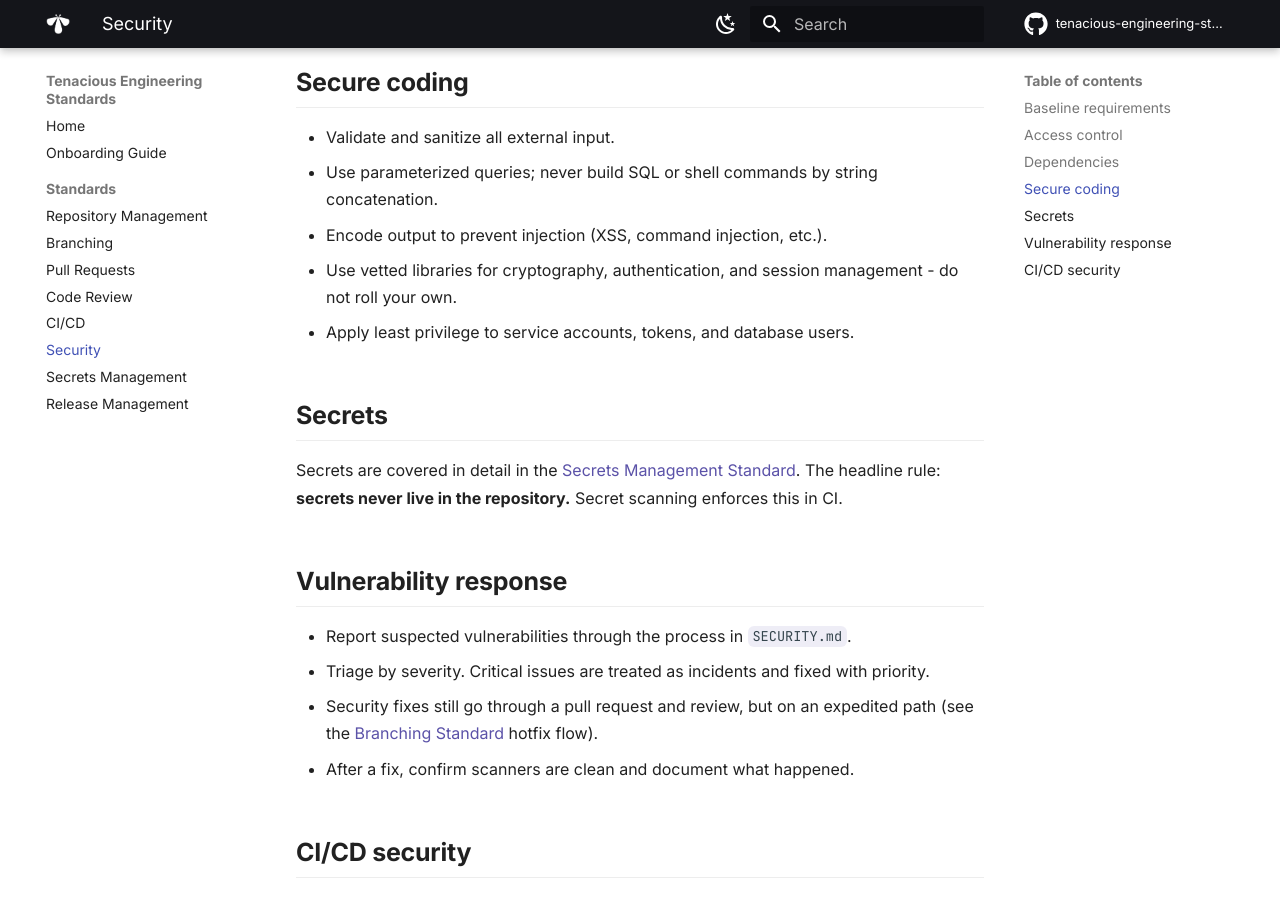
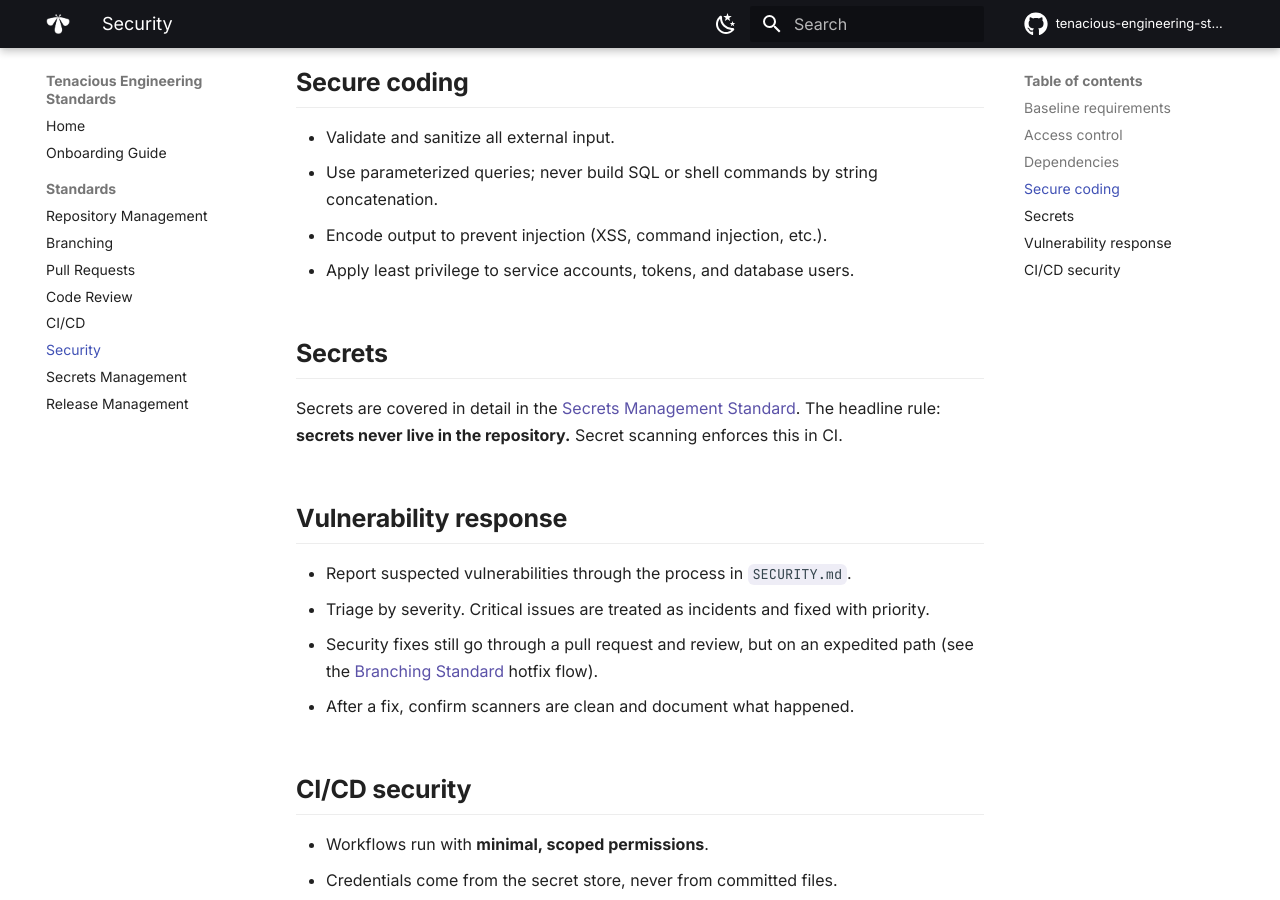
Before and after one commit to NuryeNigusMekonen/tenacious-engineering-standards, an MkDocs documentation site: the page built from docs/security-standard.md, in a window 1280 px wide and 900 px high, scrolled down 1258 px. Built offline with MkDocs 1.6.1 and Material for MkDocs 9.7.7, drawn with Linux system fonts in a browser that asks for light colours; comment, search, counter and statistics services are not loaded.

Commit message:
Remove vetted-libraries bullet from secure coding list

```diff
--- a/docs/security-standard.md
+++ b/docs/security-standard.md
@@ -32,7 +32,6 @@ Every repository must have, from the template:
 - Validate and sanitize all external input.
 - Use parameterized queries; never build SQL or shell commands by string concatenation.
 - Encode output to prevent injection (XSS, command injection, etc.).
-- Use vetted libraries for cryptography, authentication, and session management - do not roll your own.
 - Apply least privilege to service accounts, tokens, and database users.
 
 ## Secrets
```
